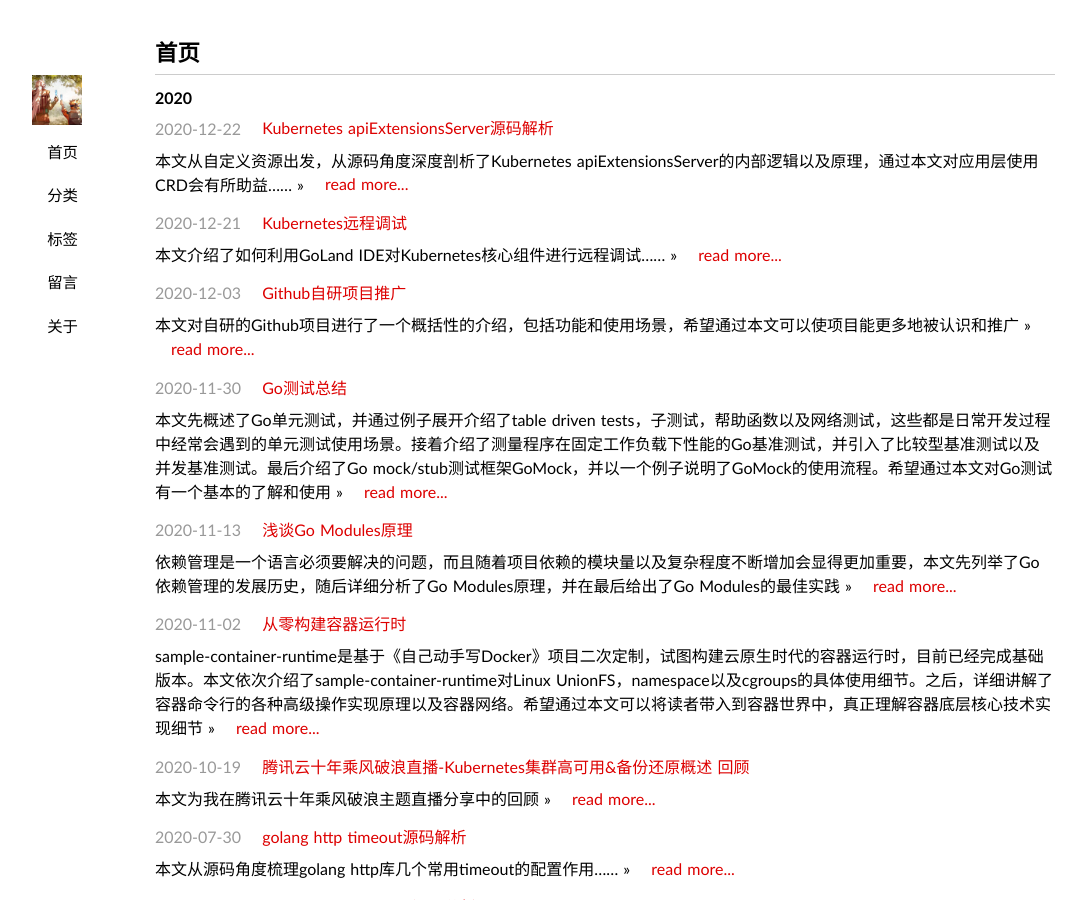
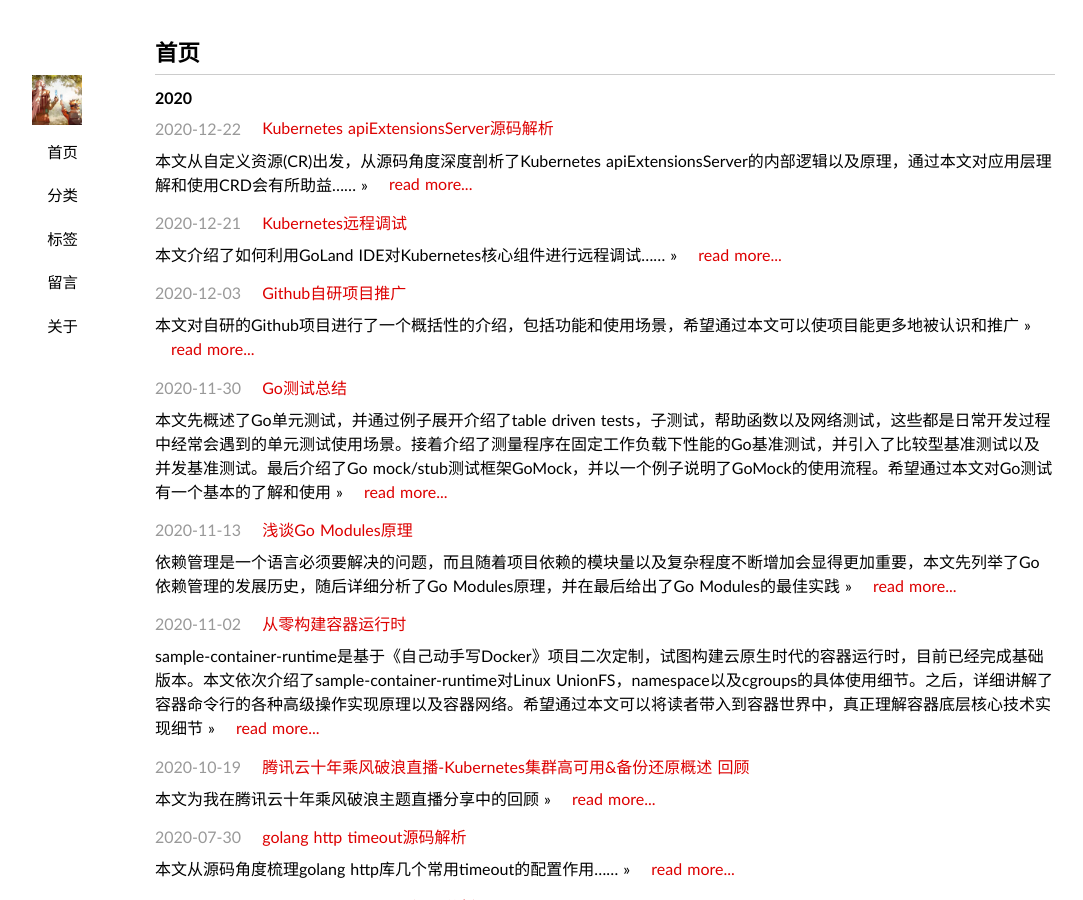
Before and after one commit to duyanghao/duyanghao.github.io, a Jekyll site: the page built from index.html, in a window 1280 px wide and 900 px high. Shown: the whole window, without its empty margins (35-1118 px from the left). Built offline with Jekyll 4.4.1, drawn with Linux system fonts in a browser that asks for light colours; some web fonts are replaced; the list of posts is cut into pages by our own code; comment, search, counter and statistics services are not loaded.

Commit message:
update kubernetes extension apiserver
Signed-off-by: duyanghao <1294057873@qq.com>

```diff
--- a/_posts/2020-12-22-kubernetes-apiExtensionsServer.md
+++ b/_posts/2020-12-22-kubernetes-apiExtensionsServer.md
@@ -4,7 +4,7 @@ title: Kubernetes apiExtensionsServer源码解析
 date: 2020-12-22 19:10:31
 category: 技术
 tags: Kubernetes
-excerpt: 本文从自定义资源出发，从源码角度深度剖析了Kubernetes apiExtensionsServer的内部逻辑以及原理，通过本文对应用层使用CRD会有所助益……
+excerpt: 本文从自定义资源(CR)出发，从源码角度深度剖析了Kubernetes apiExtensionsServer的内部逻辑以及原理，通过本文对应用层理解和使用CRD会有所助益……
 ---
 
 ## Table of Contents
```
